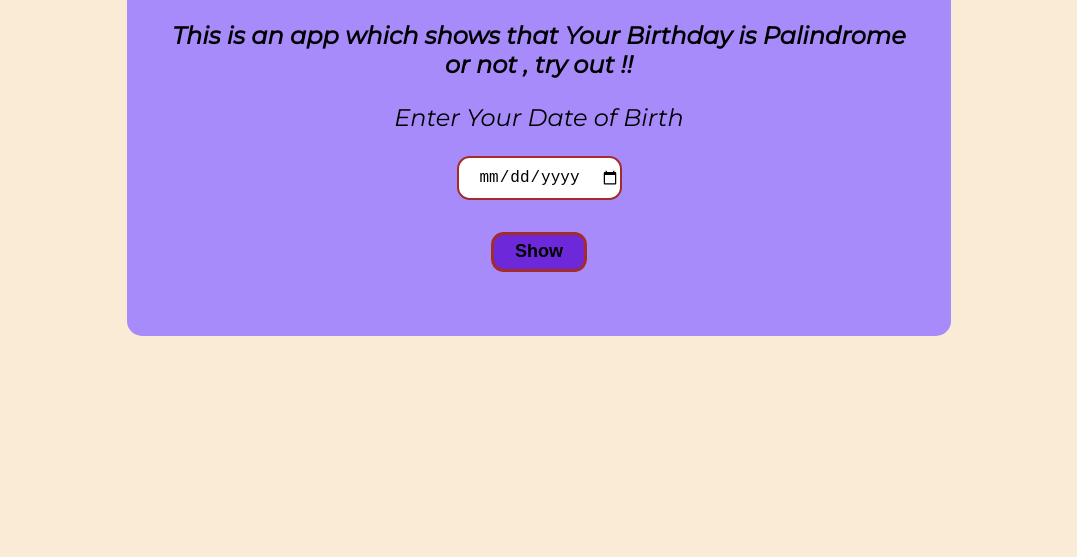
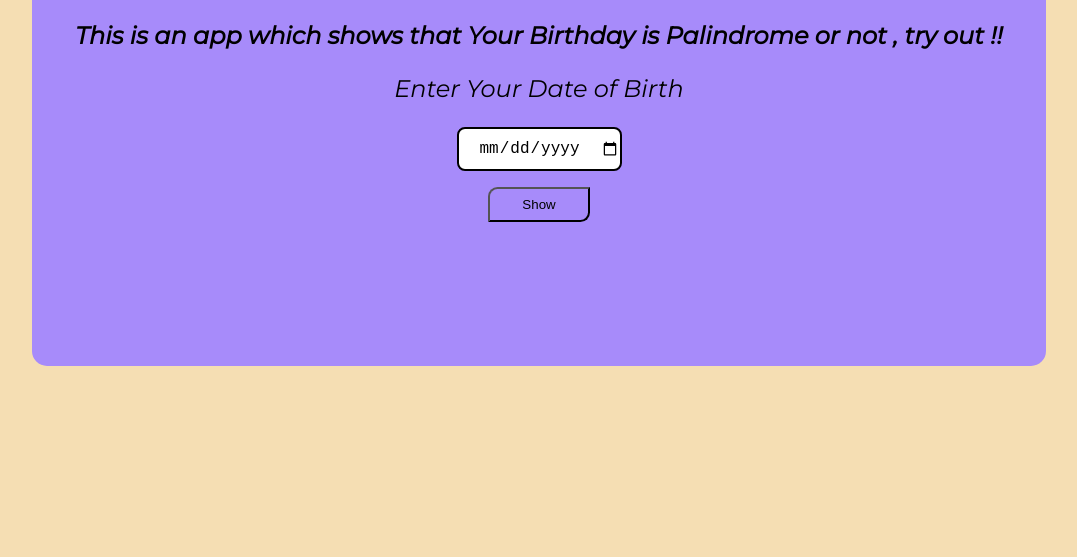
Before and after one commit to rayush158/Palindrome-Birthday, a plain HTML site: page index.html in a window 1280 px wide. Shown: the part 243-800 px from the top of the page, without its empty margins (101-1178 px from the left). Drawn offline with Linux system fonts and the light colour scheme.

Commit message:
fix: update style

```diff
--- a/style.css
+++ b/style.css
@@ -4,7 +4,7 @@ body {
   text-align: center;
   max-width: 1300px;
   margin: 0rem auto;
-  background-color: antiquewhite;
+  background-color: wheat;
   font-family: "Montserrat", sans-serif;
   font-size: 1rem;
 }
@@ -18,7 +18,7 @@ h1 {
   padding: 2rem 2rem;
   margin: 5rem auto;
   background-color: #a78bfa;
-  max-width: 760px;
+  max-width: 950px;
   font-size: 1.5rem;
 }
 #bday-input {
@@ -26,28 +26,26 @@ h1 {
   display: block;
   height: 2.5rem;
   text-align: center;
-  border-radius: 0.8rem;
+  border-radius: 0.5rem;
   width: 10rem;
-  border: solid brown 2.5px;
+  border: solid black 2px;
   font-size: large;
 }
 #show-btn {
-  margin: 2rem auto;
-  display: block;
-  height: 2.5rem;
-  text-align: center;
-  border-radius: 0.8rem;
-  width: 6rem;
-  border: solid brown 3px;
-  font-size: large;
-  background-color: #6d28d9;
+  cursor: pointer;
+  display: block inline;
+  text-decoration: none;
+  padding: 0.5rem 2rem;
+  background-color: #a78bfa;
+  margin: 1rem;
+  border-top-left-radius: 0.6rem;
+  border-bottom-right-radius: 0.6rem;
   color: black;
-  font-weight: bold;
 }
 #result {
   font-size: 1.7rem;
   font-weight: bold;
   padding: 2rem 2rem;
-  display: contents;
-  margin-top: 1rem;
+  display: block;
+  margin: 1rem;
 }
```
